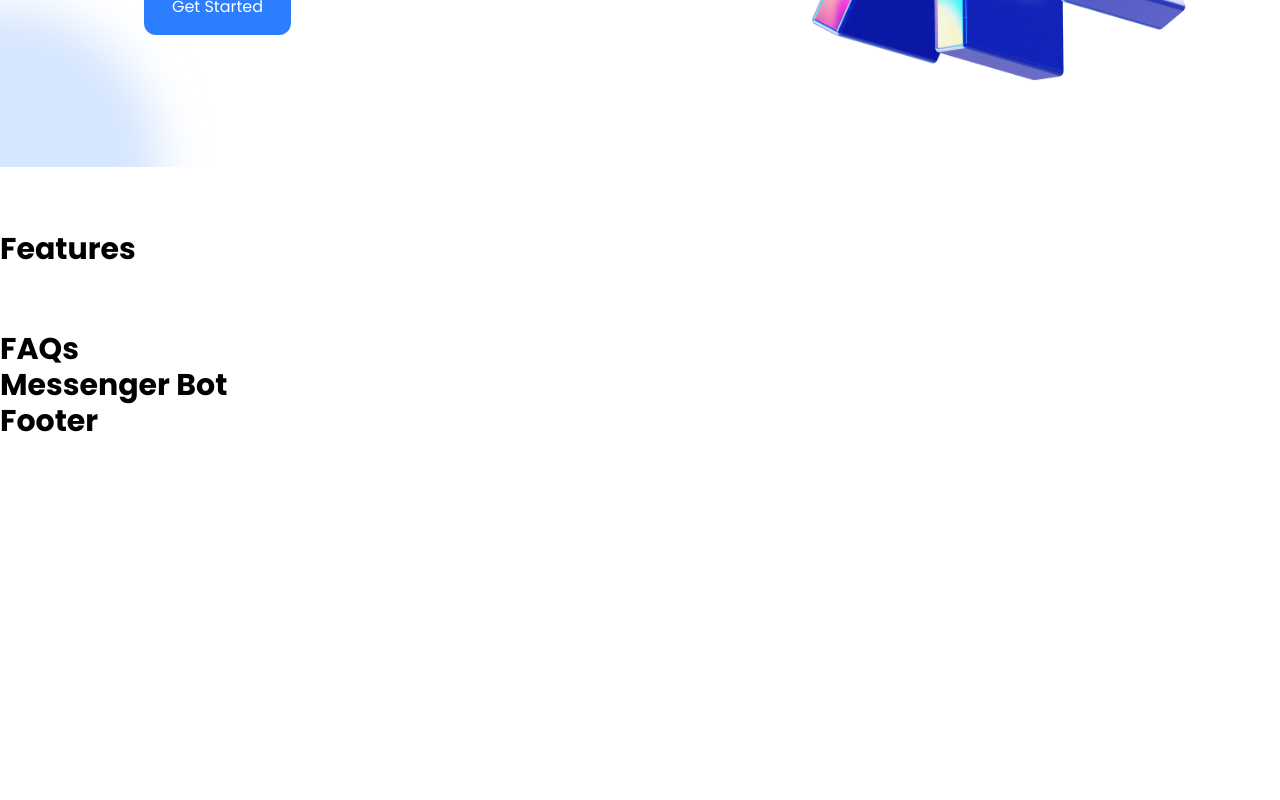
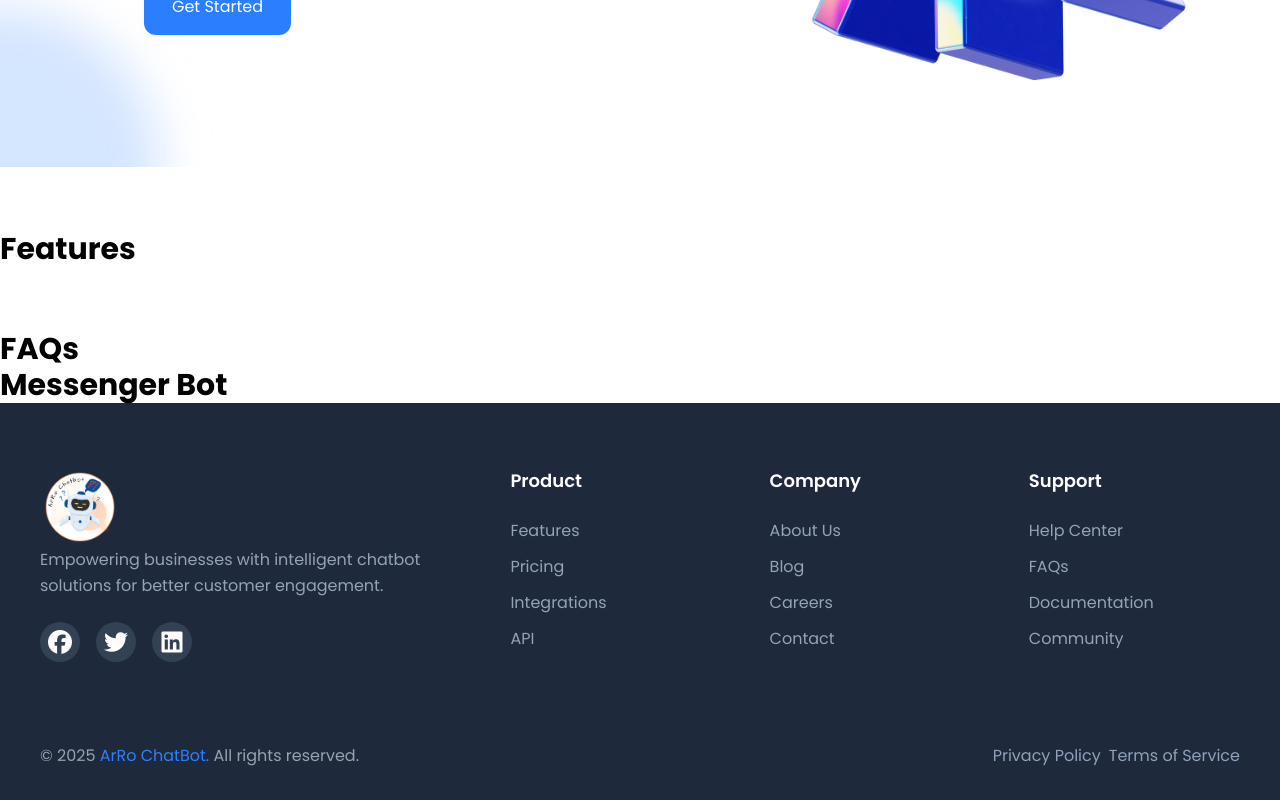
Before and after one commit to Rogers-17/messenger-chatbox, a Vue app: page / in a window 1280 px wide. Shown: the part 657-1457 px from the top of the page. Before the commit the page ends 1099 px from the top, so only its background shows below. Built offline with nearby package versions, Linux system fonts and the light colour scheme.

Commit message:
completed the footer component and added font awesome icons for social media links

```diff
--- a/index.html
+++ b/index.html
@@ -8,6 +8,10 @@
     <link rel="preconnect" href="https://fonts.googleapis.com">
     <link href="https://fonts.googleapis.com/css2?family=Outfit:wght@100..900&family=Poppins:ital,wght@0,100;0,200;0,300;0,400;0,500;0,600;0,700;0,800;0,900;1,100;1,200;1,300;1,400;1,500;1,600;1,700;1,800;1,900&family=Roboto:ital,wght@0,100..900;1,100..900&display=swap" rel="stylesheet">
     <link rel="preconnect" href="https://fonts.gstatic.com" crossorigin>
+    <!-- cnd icon pack link -->
+    <link rel="stylesheet" href="https://cdnjs.cloudflare.com/ajax/libs/font-awesome/6.5.0/css/all.min.css">
+    <link rel="stylesheet" href="https://cdnjs.cloudflare.com/ajax/libs/font-awesome/6.5.1/css/all.min.css">
+    <link rel="stylesheet" href="https://cdnjs.cloudflare.com/ajax/libs/font-awesome/6.5.1/css/fontawesome.min.css">
   </head>
   <body>
     <div id="app"></div>
--- a/src/components/Footer.vue
+++ b/src/components/Footer.vue
@@ -1,6 +1,136 @@
-<script setup>
+<script setup lang="ts">
+// No script logic needed for this footer component
+</script>
 
-</script>
 <template>
-    <h1 class="text-3xl font-bold">Footer</h1>
+  <!-- Footer dark background -->
+  <footer id="contact" class="bg-[#1e293b] text-[#e4eaf2] pt-16 px-8 pb-8 ">
+    <!-- Container footer content -->
+    <div class="max-w-[1200px] mx-auto">
+
+      <div class="grid grid-cols-1 gap-8 mb-12 md:grid-cols-[2fr_1fr_1fr_1fr] md:gap-12">
+        <!-- Section 1: Brand info and social links -->
+        <div class="footer-section">
+          <!-- Company logo -->
+          <img class="nav-logo-img w-20 h-20" src="../../public/arro-chat-bot.png" alt="">
+          <!-- Brand description -->
+          <p class="footer-description">
+            Empowering businesses with intelligent chatbot solutions for better customer engagement.
+          </p>
+          <!-- Social media links with FontAwesome icons -->
+          <div class="flex gap-4">
+            <!-- Facebook link -->
+            <a href="https://web.facebook.com/" class="social-link ">
+               <i class="fa-brands fa-facebook text-white text-2xl"></i>
+            </a>
+            <!-- Twitter/X link -->
+            <a href="https://x.com/" class="social-link">
+              <i class="fa-brands fa-twitter text-white text-2xl"></i>
+            </a>
+            <!-- LinkedIn link -->
+            <a href="https://www.linkedin.com/" class="social-link">
+              <i class="fa-brands fa-linkedin text-white text-2xl"></i>
+            </a>
+          </div>
+        </div>
+
+        <!-- Section 2: Product links -->
+        <div class="footer-section">
+          <h4 class="text-lg font-semibold text-white mb-6">Product</h4>
+          <ul class="footer-links">
+            <li><a href="#features">Features</a></li>
+            <li><a href="#">Pricing</a></li>
+            <li><a href="#">Integrations</a></li>
+            <li><a href="#">API</a></li>
+          </ul>
+        </div>
+
+        <!-- Section 3: various pages links -->
+        <div class="footer-section">
+          <h4 class="text-lg font-semibold text-white mb-6">Company</h4>
+          <ul class="footer-links">
+            <li><a href="#">About Us</a></li>
+            <li><a href="#">Blog</a></li>
+            <li><a href="#">Careers</a></li>
+            <li><a href="#">Contact</a></li>
+          </ul>
+        </div>
+
+        <!-- Section 4: Support links -->
+        <div class="footer-section">
+          <h4 class="text-lg font-semibold text-white mb-6">Support</h4>
+          <ul class="footer-links">
+            <li><a href="#">Help Center</a></li>
+            <li><a href="#faqs">FAQs</a></li>
+            <li><a href="#">Documentation</a></li>
+            <li><a href="#">Community</a></li>
+          </ul>
+        </div>
+      </div>
+
+      <!-- copyright and legal links -->
+      <div class="pt-8 border-t border-slate-800 flex justify-between items-center flex-wrap gap-4  ">
+        <!-- Copyright notice -->
+        <p class="text-gray-400 m-0 ">&copy; 2025 <span class="text-blue-500">ArRo ChatBot.</span> All rights reserved.</p>
+        <!-- Legal links: Privacy and Terms -->
+        <div class="flex gap-2 text-slate-400 no-underline transition-colors duration-300">
+          <a class="hover:text-blue-700" href="#">Privacy Policy</a>
+          <a class="hover:text-blue-700" href="#">Terms of Service</a>
+        </div>
+      </div>
+    </div>
+  </footer>
 </template>
+
+<!-- custom styles for Footer component -->
+<style scoped>
+/* Footer description text*/
+.footer-description {
+  color: #94a3b8;
+  line-height: 1.6;
+  margin-bottom: 1.5rem;
+}
+
+/* Social media links*/
+.social-link {
+  width: 40px;
+  height: 40px;
+  border-radius: 50%;
+  background-color: #334155;
+  display: flex;
+  align-items: center;
+  justify-content: center;
+  color: #e2e8f0;
+  transition: all 0.3s ease;
+}
+
+/* Social link hover*/
+.social-link:hover {
+  background-color: #2563eb;
+  transform: translateY(-3px);
+}
+
+/* Footer links list*/
+.footer-links {
+  list-style: none;
+  padding: 0;
+  margin: 0;
+}
+
+/* Footer link items*/
+.footer-links li {
+  margin-bottom: 0.75rem;
+}
+
+/* Footer links */
+.footer-links a {
+  color: #94a3b8;
+  text-decoration: none;
+  transition: color 0.3s ease;
+}
+
+/* Footer links hover changes to blue */
+.footer-links a:hover {
+  color: #2563eb;
+}
+</style>
--- a/src/components/Navbar.vue
+++ b/src/components/Navbar.vue
@@ -44,7 +44,6 @@ const closeMenu = () => {
           <a href="#contact" class="nav-link" @click="closeMenu">Contact</a>
         </li>
       </ul>
-
       <div class="hidden md:flex gap-6">
         <button>
         Sign in
```
